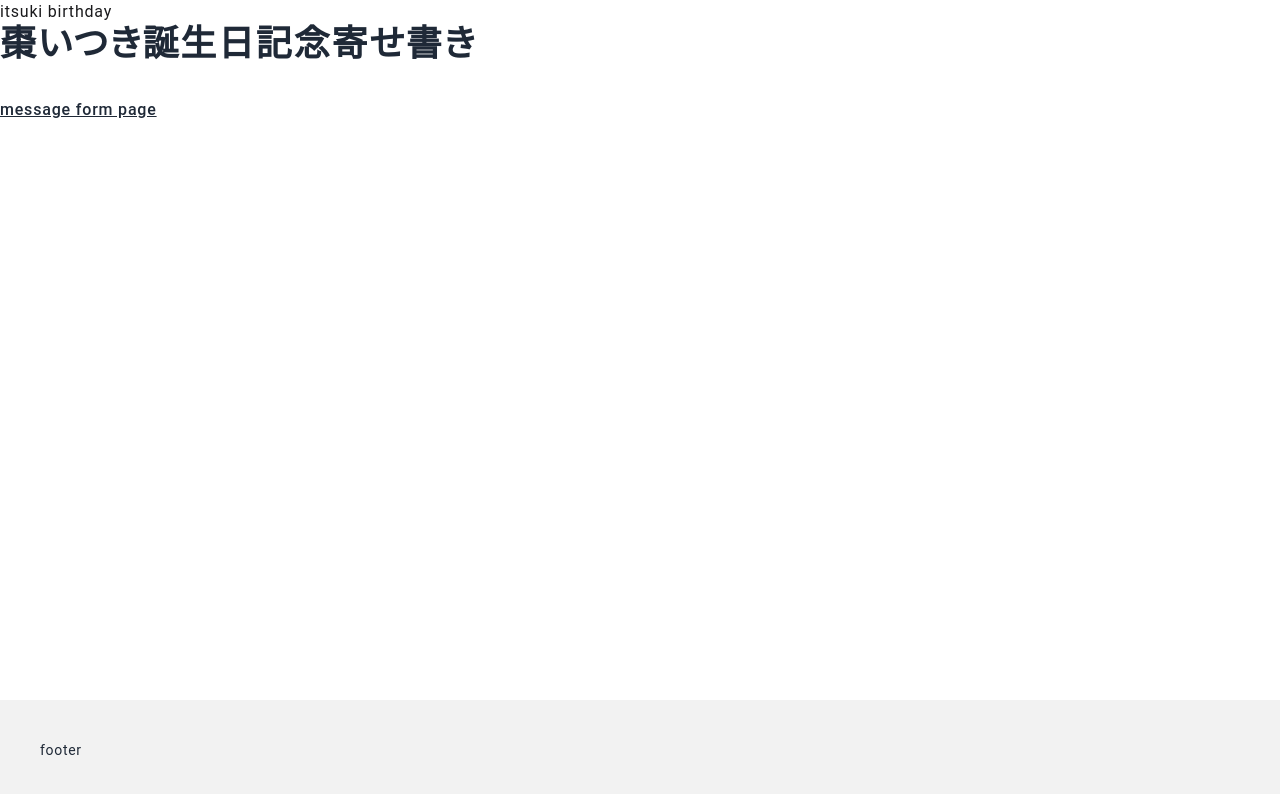
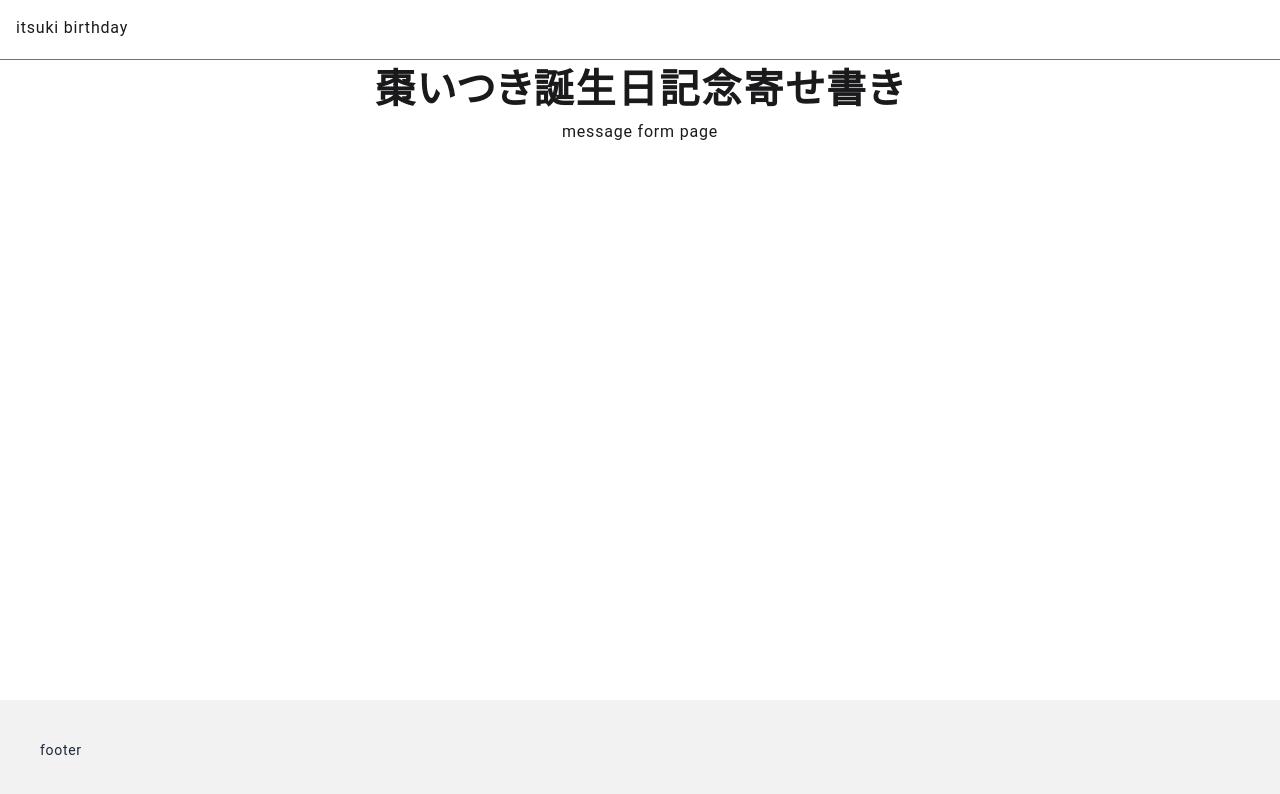
Before and after one commit to sushi-chaaaan/yosegaki-poc, a Next.js app: page / in a window 1280 px wide. Shown: the top 794 px of the page. Built offline with nearby package versions, Linux system fonts and the light colour scheme.

Commit message:
chore: minimum layout

```diff
--- a/src/app/(top)/page.tsx
+++ b/src/app/(top)/page.tsx
@@ -1,10 +1,14 @@
 import Link from "next/link"
+
+import MaxWidth from "@/components/layout/maxWidth"
 
 export default function Home() {
   return (
-    <div className="prose prose-zinc">
-      <h1>棗いつき誕生日記念寄せ書き</h1>
-      <Link href="/form">message form page</Link>
-    </div>
+    <MaxWidth type="content">
+      <div className=" text-center">
+        <h1>棗いつき誕生日記念寄せ書き</h1>
+        <Link href="/form">message form page</Link>
+      </div>
+    </MaxWidth>
   )
 }
--- a/src/components/layout/header.tsx
+++ b/src/components/layout/header.tsx
@@ -2,8 +2,8 @@ import Link from "next/link"
 
 const Header = () => {
   return (
-    <header>
-      <div>
+    <header className="h-[60px] w-full border-b border-b-zinc-500">
+      <div className="flex flex-row flex-nowrap justify-between p-4">
         <Link href="/">itsuki birthday</Link>
       </div>
     </header>
```
